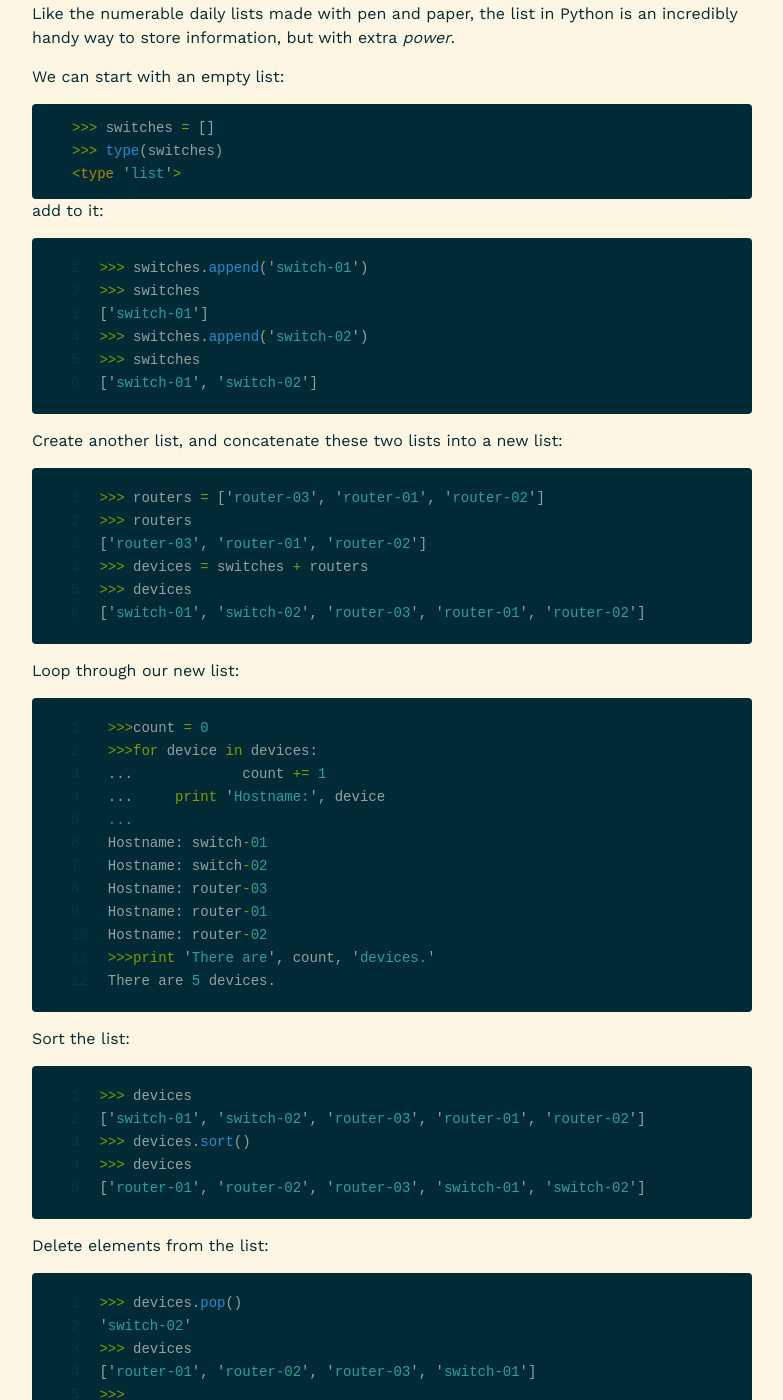
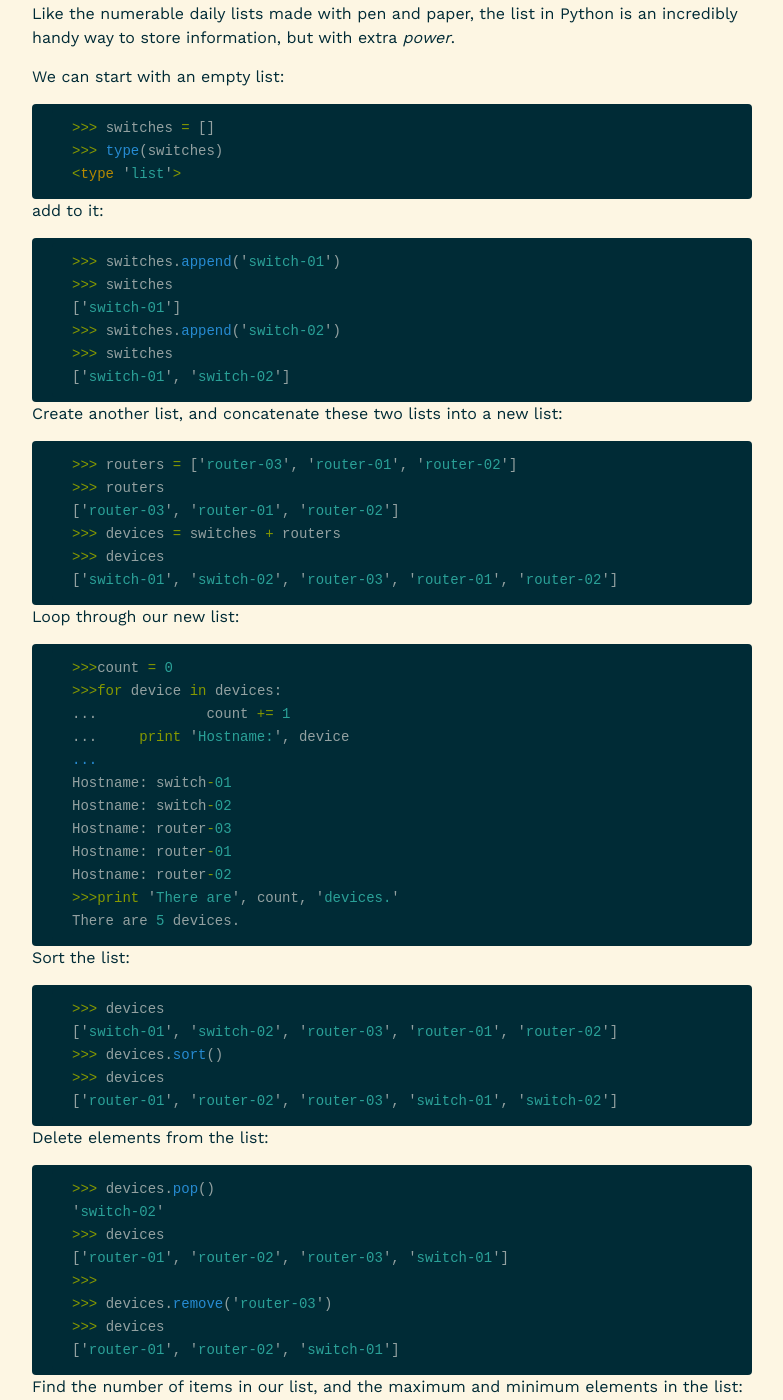
Before and after one commit to robphoenix/bordeltabernacle.github.io, a Jekyll site: the page built from _posts/2015-03-31-the-python-list.md, in a window 1280 px wide and 1400 px high, scrolled down 291 px. Shown: the whole window, without its empty margins (248-1031 px from the left). Built offline with Jekyll 4.4.1, drawn with Linux system fonts in a browser that asks for light colours; nearby versions of some CDN libraries; Markdown is read by kramdown in place of the engine named in the settings; comment, search, counter and statistics services are not loaded; some of the changed text lies outside the part shown.

Commit message:
change highlight tags

````diff
--- a/_posts/2015-03-31-the-python-list.md
+++ b/_posts/2015-03-31-the-python-list.md
@@ -18,29 +18,29 @@
 
 add to it:
 
-{% highlight python linenos %}
+```python
 >>> switches.append('switch-01')
 >>> switches
 ['switch-01']
 >>> switches.append('switch-02')
 >>> switches
 ['switch-01', 'switch-02']
-{% endhighlight %}
+```
 
 Create another list, and concatenate these two lists into a new list:
 
-{% highlight python linenos %}
+```python
 >>> routers = ['router-03', 'router-01', 'router-02']
 >>> routers
 ['router-03', 'router-01', 'router-02']
 >>> devices = switches + routers
 >>> devices
 ['switch-01', 'switch-02', 'router-03', 'router-01', 'router-02']
-{% endhighlight %}
+```
 
 Loop through our new list:
 
-{% highlight python linenos %}
+```python
 >>>count = 0
 >>>for device in devices:
 ...		count += 1
@@ -53,21 +53,21 @@
 Hostname: router-02
 >>>print 'There are', count, 'devices.'
 There are 5 devices.
-{% endhighlight %}
+```
 
 Sort the list:
 
-{% highlight python linenos %}
+```python
 >>> devices
 ['switch-01', 'switch-02', 'router-03', 'router-01', 'router-02']
 >>> devices.sort()
 >>> devices
 ['router-01', 'router-02', 'router-03', 'switch-01', 'switch-02']
-{% endhighlight %}
+```
 
 Delete elements from the list:
 
-{% highlight python linenos %}
+```python
 >>> devices.pop()
 'switch-02'
 >>> devices
@@ -76,27 +76,27 @@
 >>> devices.remove('router-03')
 >>> devices
 ['router-01', 'router-02', 'switch-01']
-{% endhighlight %}
+```
 
 Find the number of items in our list, and the maximum and minimum elements in the list:
 
-{% highlight python linenos %}
+```python
 >>> len(devices)
 3
 >>> max(devices)
 'switch-01'
 >>> min(devices)
 'router-01'
-{% endhighlight %}
+```
 
 Select elements in the list through their index (not forgetting that python lists are zero-indexed!):
 
-{% highlight python linenos %}
+```python
 >>> devices[0]
 'router-01'
 >>> devices[1]
 'router-02'
-{% endhighlight %}
+```
 
 Lists can be really useful as an interim holding bay while parsing a file, or extracting information from a directory, such as a folder of *show run* or *show version* files.
 
````
